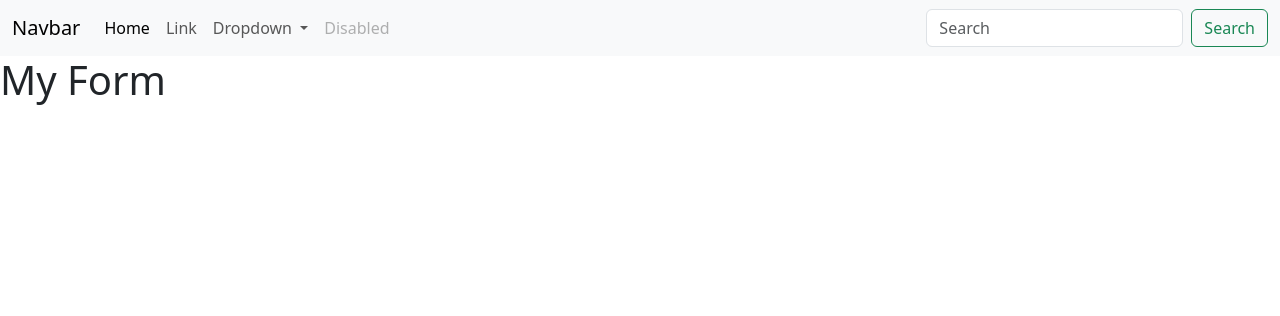
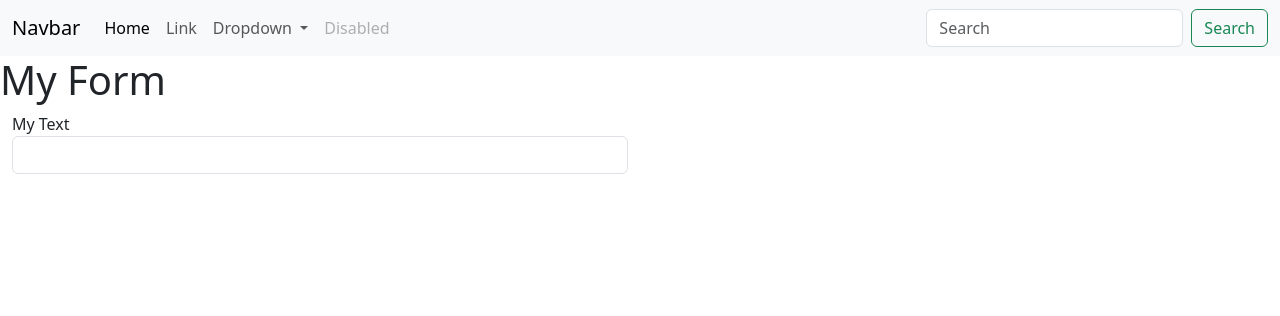
Before and after one commit to A-Rakin/Learning-Django, a Django app: page /myform in a window 1280 px wide. Shown: the top 316 px of the page. Run offline with Django 5.2, Linux system fonts and the light colour scheme.

Commit message:
Adding Form html part

```diff
--- a/myfirstproject/templates/myform.html
+++ b/myfirstproject/templates/myform.html
@@ -6,4 +6,22 @@
 
 <h1>My Form</h1>
 
+<div class="container-fluid">
+    <div class="row">
+        <div class = "col-md-6">
+            <form>
+                <div class="form-group">
+                    <label for = "mytext">My Text</label>
+                    <input type="text" id = "mytext" name = "mytext" class="form-control">
+
+                </div>
+                <div class="form-group">
+
+                </div>
+            </form>
+
+        </div>
+    </div>
+</div>
+
  {% endblock %}
```
